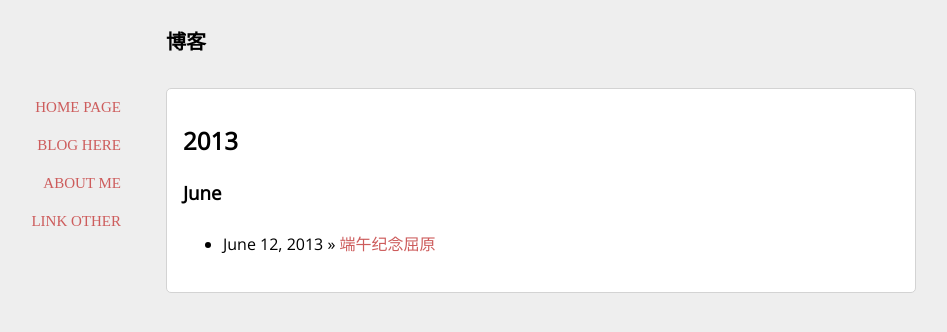
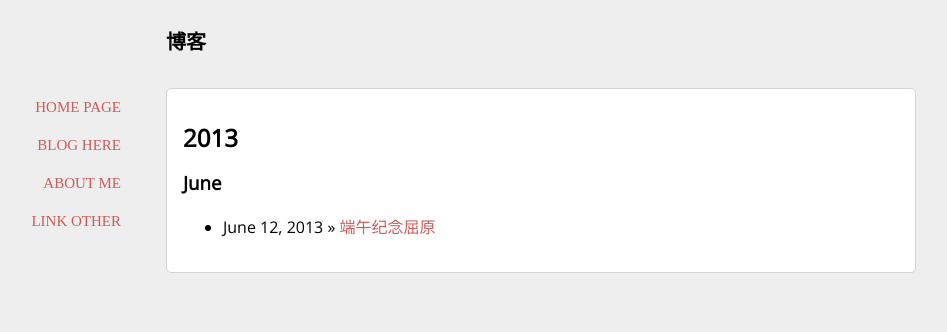
Before and after one commit to chuer/chuer.github.io, a Jekyll site: the page built from blog.html, in a window 1280 px wide. Shown: the top 332 px of the page, without its empty margins (99-1046 px from the left). Built offline with Jekyll 4.4.1, drawn with Linux system fonts in a browser that asks for light colours; some web fonts are replaced.

Commit message:
change line-hight

```diff
--- a/assets/css/basic.css
+++ b/assets/css/basic.css
@@ -65,7 +65,7 @@ nav a:hover {
 
 .content {
 	font-size: 1.6em;
-	line-height: 2em;
+	line-height: 1.6em;
 	border: 1px solid lightGray;
 	background-color: white;
 	border-radius: 5px;
```
